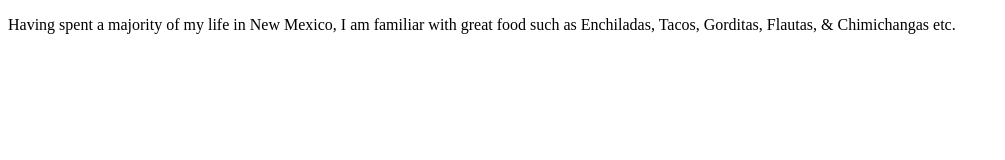
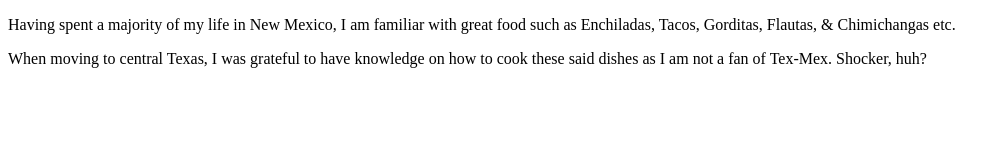
Before and after one commit to AdanRubio05/module6, a plain HTML site: page index.html in a window 1280 px wide. Shown: the whole page, without its empty margins (0-1005 px from the left). Drawn offline with Linux system fonts and the light colour scheme.

Commit message:
more html text

```diff
--- a/apps.js
+++ b/apps.js
@@ -9,3 +9,6 @@ foods.push(" & Chimichangas") ;
 
 document.getElementById("cuisine").innerHTML = "Having spent a majority of my life in New Mexico, I am familiar with great food such as " +
 foods.join(", ") + " etc." ;
+
+document.getElementById("rant").innerHTML =
+"When moving to central Texas, I was grateful to have knowledge on how to cook these said dishes as I am not a fan of Tex-Mex. Shocker, huh?"
--- a/index.html
+++ b/index.html
@@ -8,6 +8,7 @@
 <body>
 
     <p id="cuisine"></p>
+    <p id="rant"></p>
 
 
     <script src="apps.js"></script>
```
